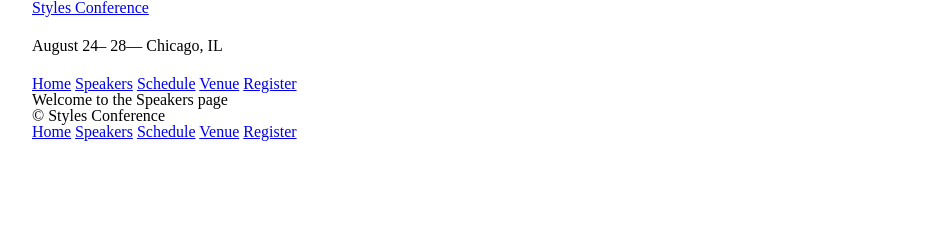
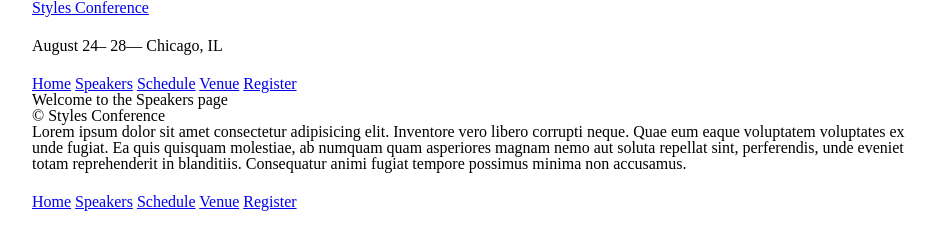
Before and after one commit to Destiny653/styles_conference_oct_2023, a plain HTML site: page register.html in a window 1280 px wide. Shown: the whole page, without its empty margins (158-1093 px from the left). Drawn offline with Linux system fonts and the light colour scheme.

Commit message:
added a paragraph to schedule and register.html

```diff
--- a/register.html
+++ b/register.html
@@ -24,6 +24,8 @@
     <footer>
         <footer class="container">
             <small>&copy; Styles Conference</small>
+            <p>Lorem ipsum dolor sit amet consectetur adipisicing elit. Inventore vero libero corrupti neque. Quae eum eaque voluptatem voluptates ex unde fugiat. Ea quis quisquam molestiae, ab numquam quam asperiores magnam nemo aut soluta repellat sint, perferendis, unde eveniet totam reprehenderit in blanditiis. Consequatur animi fugiat tempore possimus minima non accusamus.</p>
+            <nav>
             <nav>
             <a href="index.html">Home</a>
             <a href="speakers.html">Speakers</a>
```
Also changed, not shown: schedule.html (+1 -0 lines).
